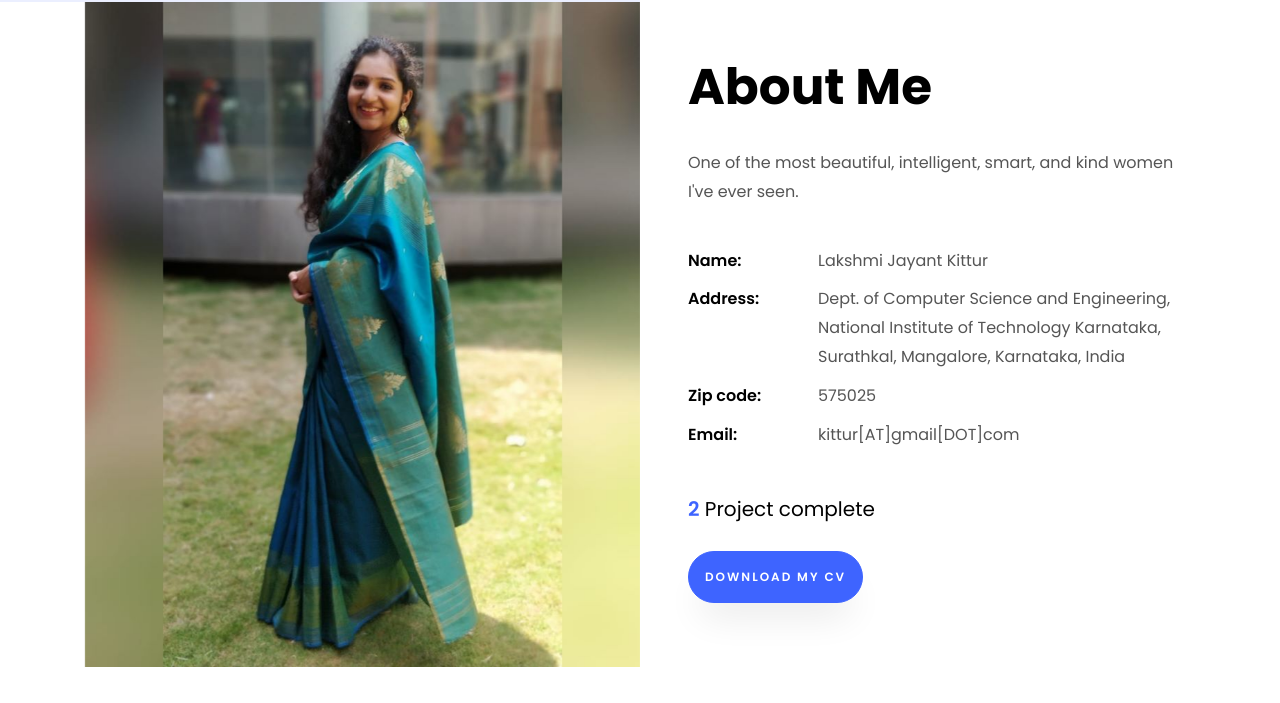
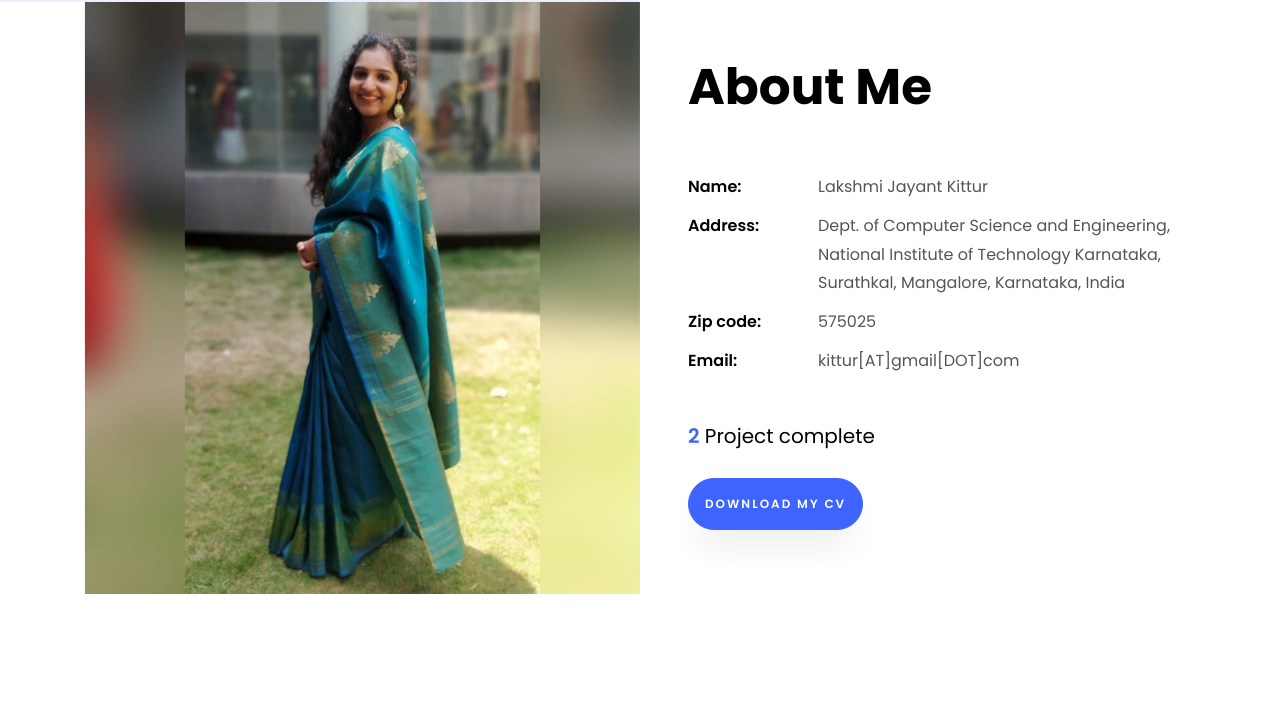
Before and after one commit to Lakshmikittur/Lakshmikittur.github.io, a plain HTML site: page index.html in a window 1280 px wide. Shown: the part 798-1501 px from the top of the page. Drawn offline with Linux system fonts and the light colour scheme; files whose address does not match are found by name.

Commit message:
Update index.html

```diff
--- a/index.html
+++ b/index.html
@@ -85,7 +85,7 @@
                             <h2 class="mb-4">About Me</h2>
 
                             <!-- You might want to change this. Or you can leave it as it is-->
-                            <p style="color: #555555;">One of the most beautiful, intelligent, smart, and kind women I've ever seen.</p>
+                            <p style="color: #555555;"></p>
                             <ul class="about-info mt-4 px-md-0 px-2">
                                 <li class="d-flex"><span>Name:</span> <span style="color: #555555;">Lakshmi Jayant Kittur</span></li>
 
@@ -274,7 +274,6 @@
                                 <span class="date">July 2019 - Present</span>
                                 <h2>M. Tech in Computer Science (Information Security)</h2>
                                 <span class="position">National Institute of Technology Karnataka, Surathkal</span>
-                                <p style="color: #555555;">Write something about your college life. What you are learning, environment, friends for e.g. sudessssss :D, etc. 2-3 lines.</p>
                             </div>
                         </div>
                         <div class="resume-wrap d-flex ftco-animate">
```
